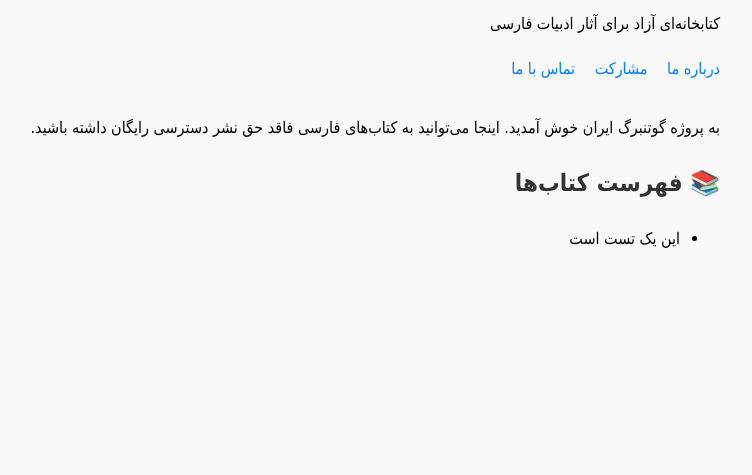
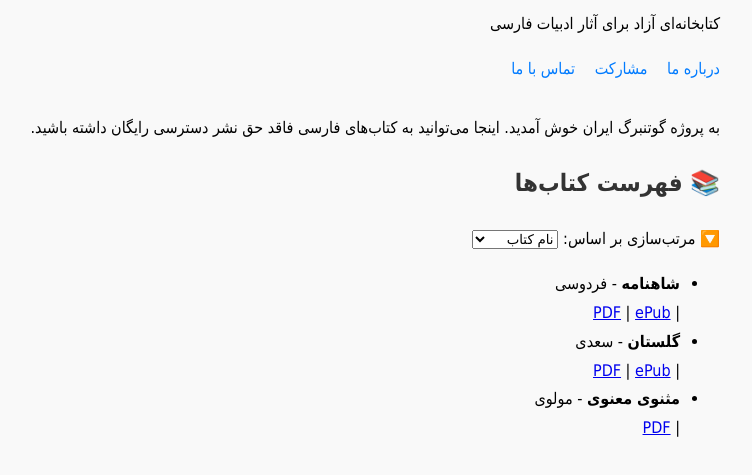
Before and after one commit to ProjectGutenbergIran/ProjectGutenbergIran.github.io, a plain HTML site: page index.html in a window 1280 px wide. Shown: the part 109-584 px from the top of the page, without its empty margins (520-1272 px from the left). Drawn offline with Linux system fonts and the light colour scheme.

Commit message:
Add script for loading books from books.json

```diff
--- /dev/null
+++ b/data/books.json
@@ -0,0 +1,28 @@
+[
+  {
+    "title": "شاهنامه",
+    "author": "فردوسی",
+    "year": "۴۰۰ هجری",
+    "formats": {
+      "pdf": "data/shahnameh.pdf",
+      "epub": "data/shahnameh.epub"
+    }
+  },
+  {
+    "title": "گلستان",
+    "author": "سعدی",
+    "year": "۶۵۶ هجری",
+    "formats": {
+      "pdf": "data/golestan.pdf",
+      "epub": "data/golestan.epub"
+    }
+  },
+  {
+    "title": "مثنوی معنوی",
+    "author": "مولوی",
+    "year": "۶۵۰ هجری",
+    "formats": {
+      "pdf": "data/masnavi.pdf"
+    }
+  }
+]
--- a/index.html
+++ b/index.html
@@ -17,9 +17,46 @@
 
     <p>به پروژه گوتنبرگ ایران خوش آمدید. اینجا می‌توانید به کتاب‌های فارسی فاقد حق نشر دسترسی رایگان داشته باشید.</p>
 
-        <h2>📚 فهرست کتاب‌ها</h2>
-    <ul>
-        <li>این یک تست است</li>
-    </ul>
+    <h2>📚 فهرست کتاب‌ها</h2>
+    <label for="sortSelect">🔽 مرتب‌سازی بر اساس:</label>
+    <select id="sortSelect" onchange="renderBooks()">
+        <option value="title">نام کتاب</option>
+        <option value="author">نام نویسنده</option>
+    </select>
+
+    <ul id="bookList"></ul>
+
+    <script>
+        let books = [];
+
+        fetch('data/books.json')
+            .then(res => res.json())
+            .then(data => {
+                books = data;
+                renderBooks();
+            });
+
+        function renderBooks() {
+            const list = document.getElementById("bookList");
+            const sortKey = document.getElementById("sortSelect").value;
+
+            const sorted = [...books].sort((a, b) =>
+                a[sortKey].localeCompare(b[sortKey], 'fa')
+            );
+
+            list.innerHTML = "";
+            sorted.forEach(book => {
+                const li = document.createElement("li");
+                li.innerHTML = `
+                    <strong>${book.title}</strong> - ${book.author}
+                    <br>
+                    ${book.formats.scannedpdf ? `| <a href="${book.formats.scannedpdf}">Scanned PDF</a>` : ""}
+                    ${book.formats.pdf ? `| <a href="${book.formats.pdf}">PDF</a>` : ""}
+                    ${book.formats.epub ? `| <a href="${book.formats.epub}">ePub</a>` : ""}
+                `;
+                list.appendChild(li);
+            });
+        }
+    </script>
 </body>
 </html>
```
